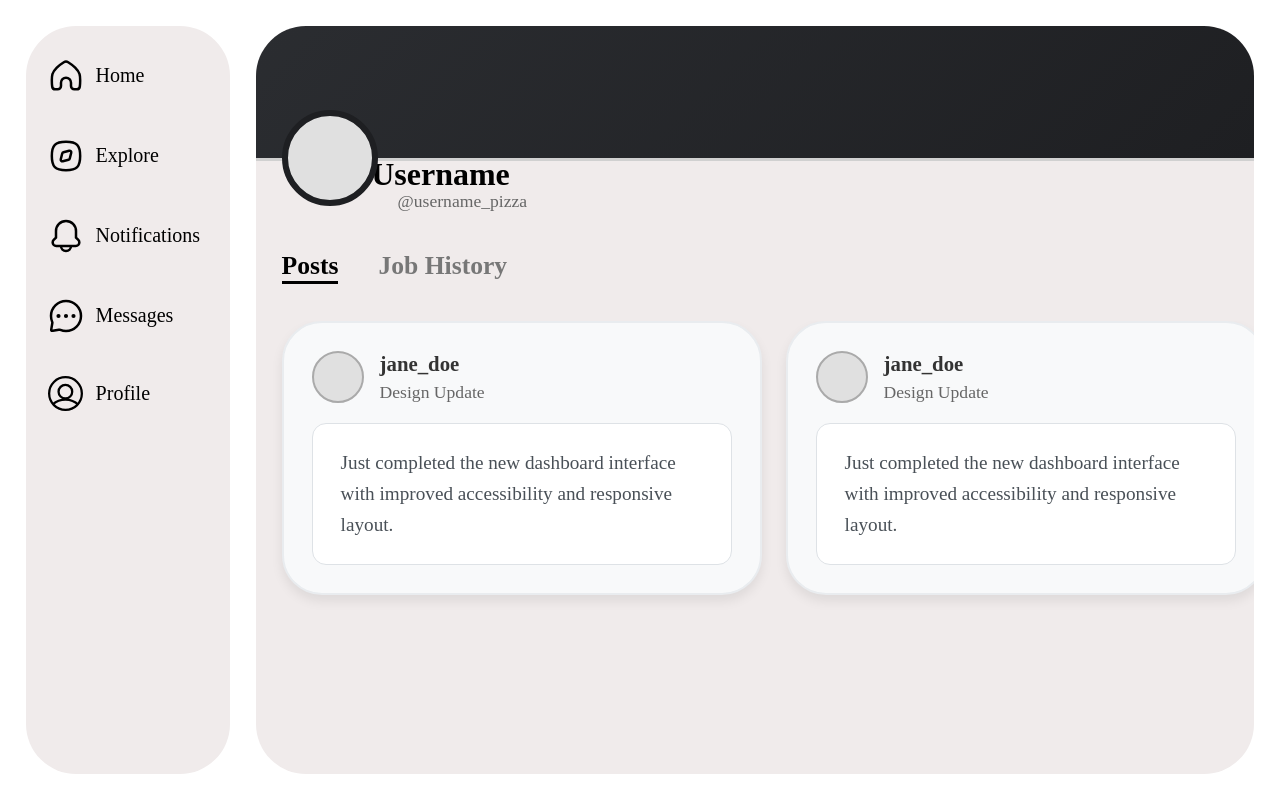
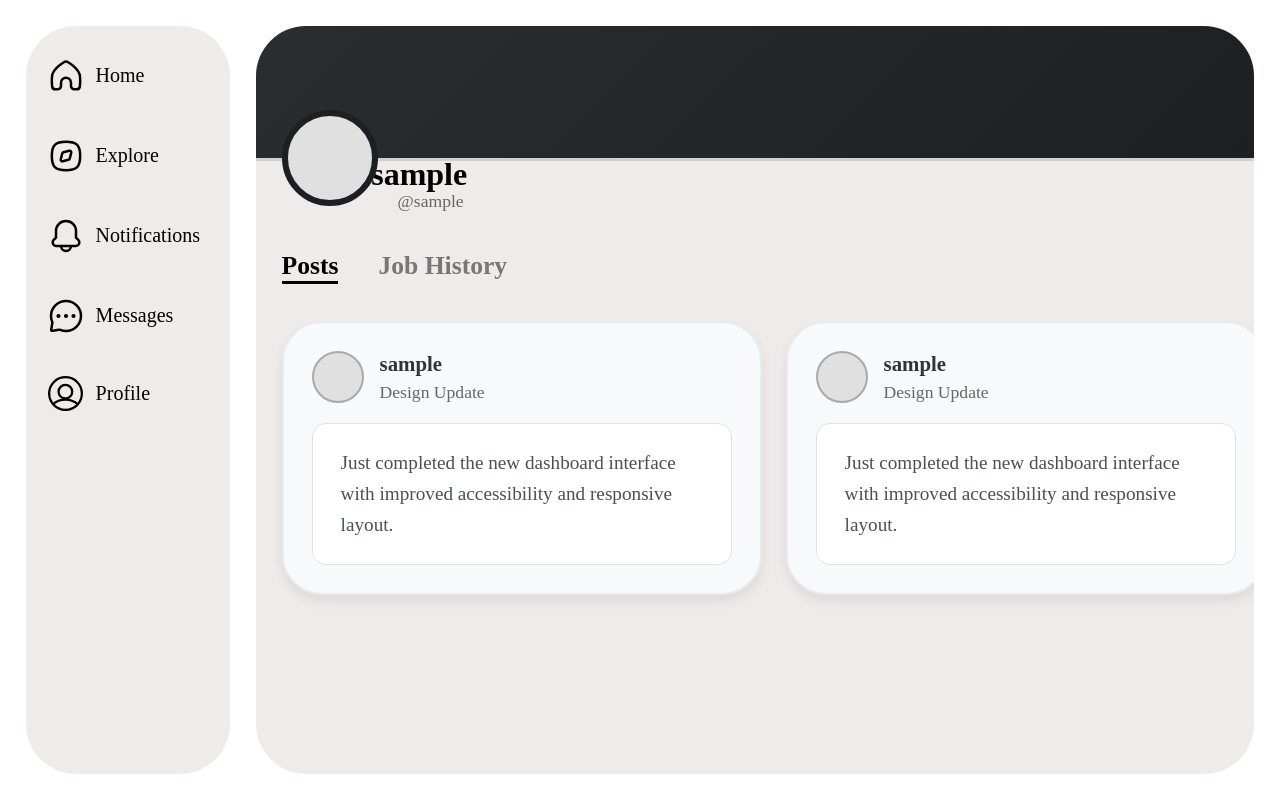
Before and after one commit to Nitsugua38/Epitech-Projects, a React (Vite) app in the folder mvp/frontend/: page /profile in a window 1280 px wide. Built offline with nearby package versions, Linux system fonts and the light colour scheme; sample sign-in values are in the browser's storage.

Commit message:
add(profile): stock and use the name of the user in the profile page

```diff
--- a/mvp/frontend/src/pages/profile/Profile.jsx
+++ b/mvp/frontend/src/pages/profile/Profile.jsx
@@ -1,13 +1,20 @@
-import { useState } from "react";
+import { useState, useEffect } from "react";
 import "./Profile.css";
 
 function Profile() {
+  const [activeTab, setActiveTab] = useState("posts");
+  const [userName, setUserName] = useState("Utilisateur");
 
-  const [activeTab, setActiveTab] = useState("posts");
+  useEffect(() => {
+    const storedName = localStorage.getItem("userName");
+    if (storedName) setUserName(storedName);
+  }, []);
 
-  const posts = Array(6).fill().map((_, i) => ({
+  const posts = Array(6)
+    .fill()
+    .map((_, i) => ({
       id: i + 1,
-    username: "jane_doe",
+      username: userName,
       title: "Design Update",
       content:
         "Just completed the new dashboard interface with improved accessibility and responsive layout.",
@@ -21,7 +28,7 @@ function Profile() {
     {
       role: "Senior UI/UX Designer",
       company: "Creative Studio",
-      date: "2022 – Present",
+      date: "2022 - Present",
       description:
         "Led the redesign of multiple SaaS platforms, focusing on accessibility and design systems."
     }
@@ -30,12 +37,12 @@ function Profile() {
   return (
     <div className="profile-page">
       <div className="profile-banner">
-        <div className="banner-username">Username</div>
+        <div className="banner-username">{userName}</div>
       </div>
       <div className="profile-divider"></div>
       <div className="profile-header">
         <div className="profile-avatar"></div>
-        <div className="profile-handle">@username_pizza</div>
+        <div className="profile-handle">@{userName.toLowerCase().replace(/\s+/g, "_")}</div>
       </div>
 
       <div className="profile-sections">
@@ -55,7 +62,7 @@ function Profile() {
 
       {activeTab === "posts" && (
         <div className="profile-horizontal-scroll">
-          {posts.map(post => (
+          {posts.map((post) => (
             <div key={post.id} className="inner-card profile-post-card">
               <div className="post-header">
                 <div className="profile-pic"></div>
@@ -86,7 +93,6 @@ function Profile() {
           ))}
         </div>
       )}
-
     </div>
   );
 }
```
Lines whose indentation alone changed are shown as unchanged.
